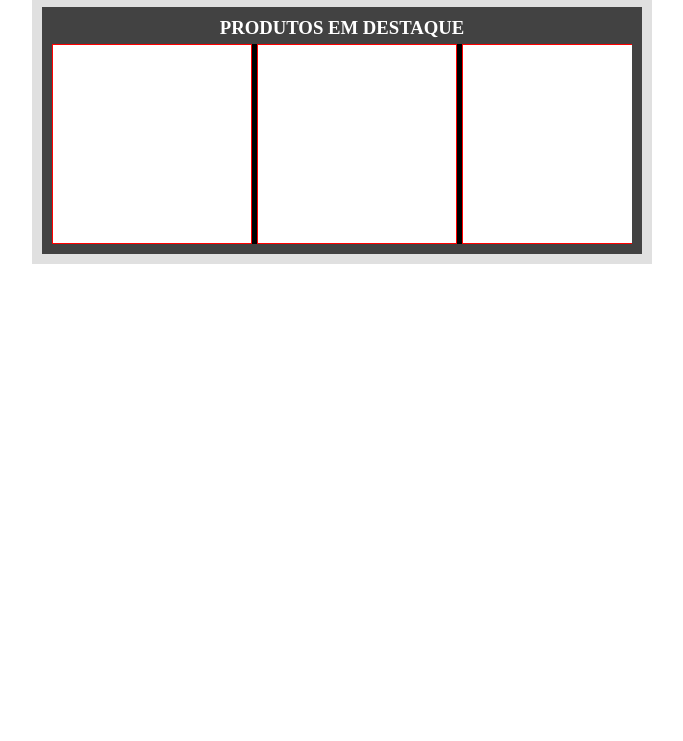
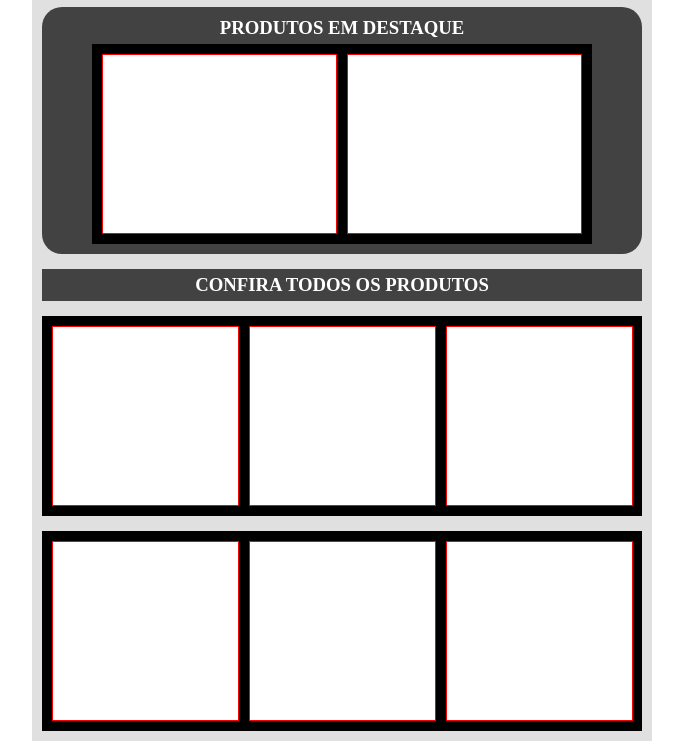
Before and after one commit to DiegoAraaujo/motocustom, a plain HTML site: page index.html in a window 1280 px wide. Shown: the part 125-866 px from the top of the page, without its empty margins (298-981 px from the left). Before the commit the page ends 800 px from the top, so only its background shows below. Drawn offline with Linux system fonts and the light colour scheme.

Commit message:
mais coisas adicionadas ao main

```diff
--- a/index.html
+++ b/index.html
@@ -53,6 +53,40 @@
                 </div>
             </div>
         </div>
+
+        <div id="mais-produtos">
+            <h3>CONFIRA TODOS OS PRODUTOS</h3>
+        </div>
+
+        <div class="produtos">
+            <div class="itens">
+
+            </div>
+            <div class="itens">
+
+            </div>
+            <div class="itens">
+
+            </div>
+            <div class="itens">
+
+            </div>
+        </div>
+
+        <div class="produtos">
+            <div class="itens">
+
+            </div>
+            <div class="itens">
+
+            </div>
+            <div class="itens">
+
+            </div>
+            <div class="itens">
+
+            </div>
+        </div>
     </main>
 
 </body>
--- a/style.css
+++ b/style.css
@@ -79,6 +79,7 @@ main{
 }
 
 #destaque{
+    border-radius: 20px;
     color: white;
     padding: 10px;
     text-align: center;
@@ -86,12 +87,14 @@ main{
 }
 .conteiner-itens{
     display: flex;
-    max-width: 580px;
+    max-width: 500px;
+    padding: 10px;
+    box-sizing: border-box;
     overflow-x: scroll;
     width: 100%;
-    margin-top: 5px;
+    margin: 5px auto 0px auto;
     background-color: #000000;
-    gap: 5px;
+    gap: 10px;
 
 }
 .item{
@@ -99,8 +102,35 @@ main{
     box-sizing: border-box;
     flex-grow: 0;
     flex-shrink: 0;
-    width: 200px;
-    height: 200px;
+    width: 100%;
+    max-width: 235px;
+    height: 180px;
     background-color: white;
     display: inline-block;
 }
+#mais-produtos{
+    padding: 5px;
+    margin-top: 15px;
+    text-align: center;
+    color: white;
+    background-color: #424242;
+}
+.produtos{
+    display: flex;
+    gap: 10px;
+    overflow-x: scroll;
+    padding: 10px;
+    margin-top: 15px;
+    background-color: #000000;
+}
+.itens{
+    border: 1px solid red;
+    box-sizing: border-box;
+    flex-grow: 0;
+    flex-shrink: 0;
+    width: 100%;
+    max-width: 187px;
+    height: 180px;
+    background-color: white;
+    display: inline-block;
+}
```
